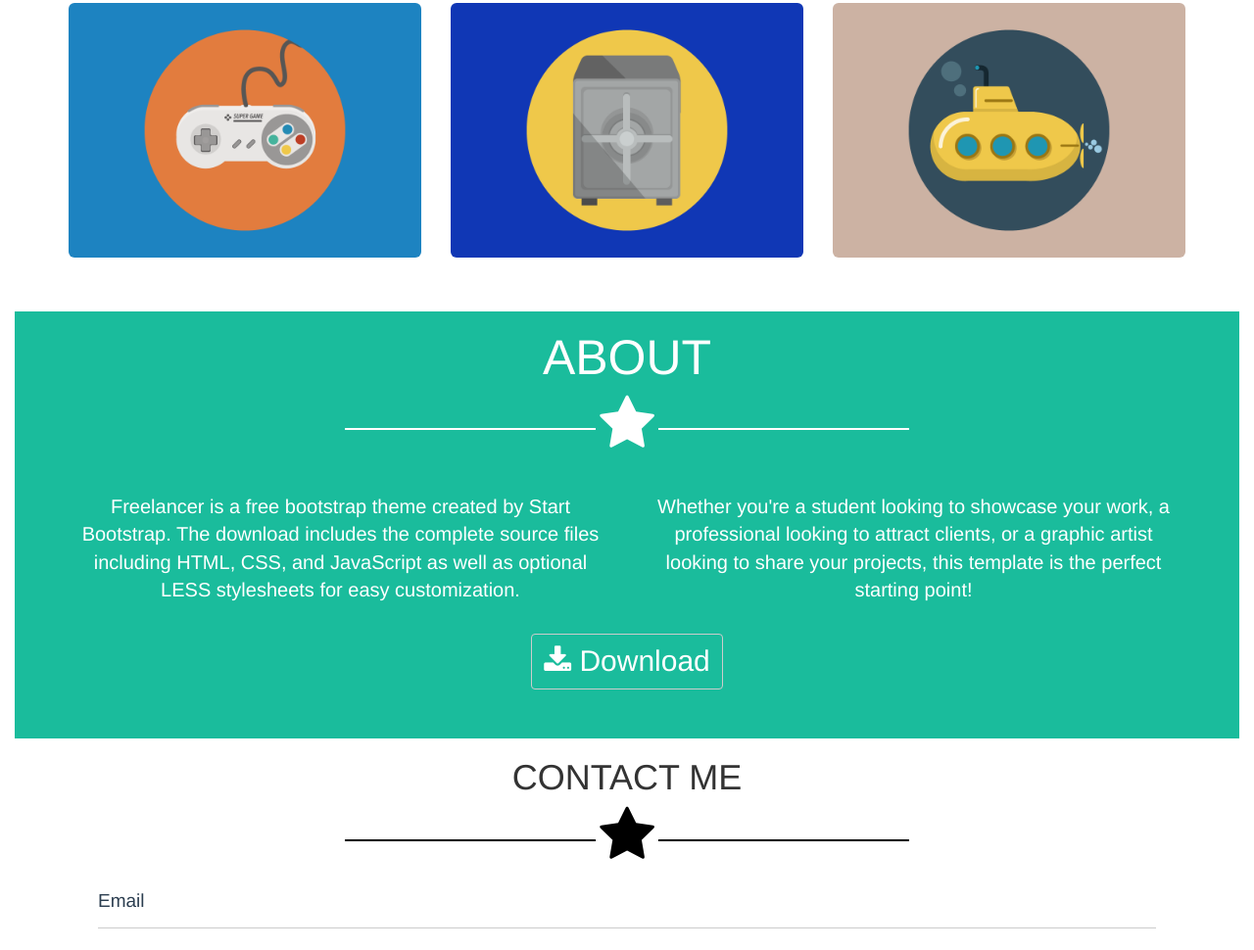
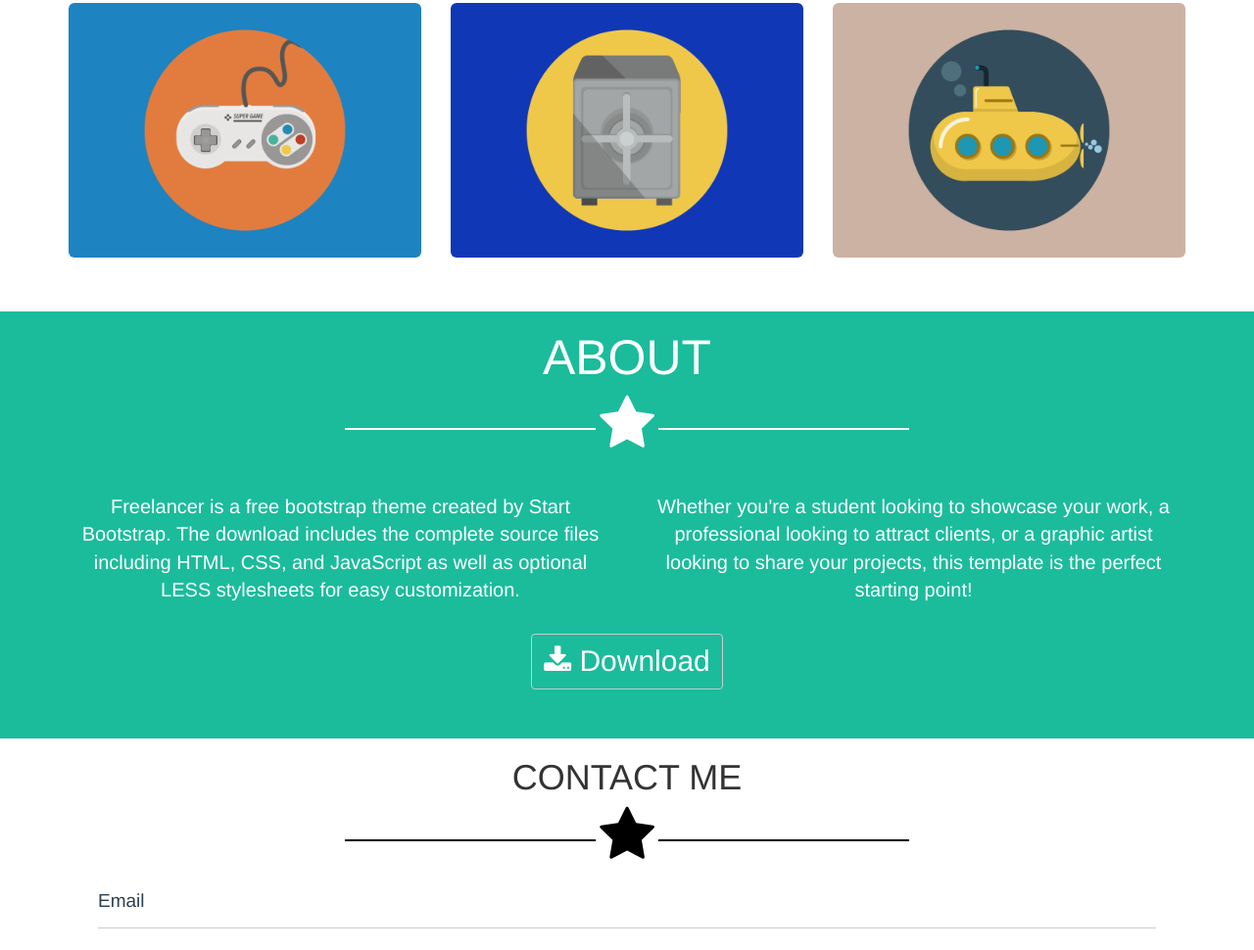
Before and after one commit to estefansilvi/html-css-bootstrap-freelancer, a plain HTML site: page index.html in a window 1280 px wide. Shown: the part 999-1969 px from the top of the page at 98% size. Drawn offline with nearby package versions, Linux system fonts and the light colour scheme.

Commit message:
style finito

```diff
--- a/css/style.css
+++ b/css/style.css
@@ -35,6 +35,11 @@ padding-top: 30px;
 
 .mb-15{
   margin-bottom: 15px;
+}
+
+.container-fluid {
+    padding-left: 0;
+    padding-right: 0;
 }
 /* components */
 
@@ -79,7 +84,6 @@ border:0;
 }
 .start-bootstrap{
   text-align: center;
-  background-color: #1ABC9C;
 }
 
 .start-bootstrap img.main-image{
@@ -112,11 +116,6 @@ border:0;
 
  .portfolio .image{
    margin-bottom: 40px;
- }
-
- .about {
-   background-color:#1ABC9C;
-   text-align: center;
  }
 
 .about .title {
@@ -182,7 +181,6 @@ border:0;
 }
 
 .info{
-  text-align: center;
   padding:10px;
 }
 
@@ -194,7 +192,7 @@ border:0;
   margin: 10px 0;
 }
 .info .social i {
-  font-size: 18px;
+ font-size: 18px;
  margin: 0px 5px;
  border: 1px solid #fff;
  border-radius: 50%;
```
